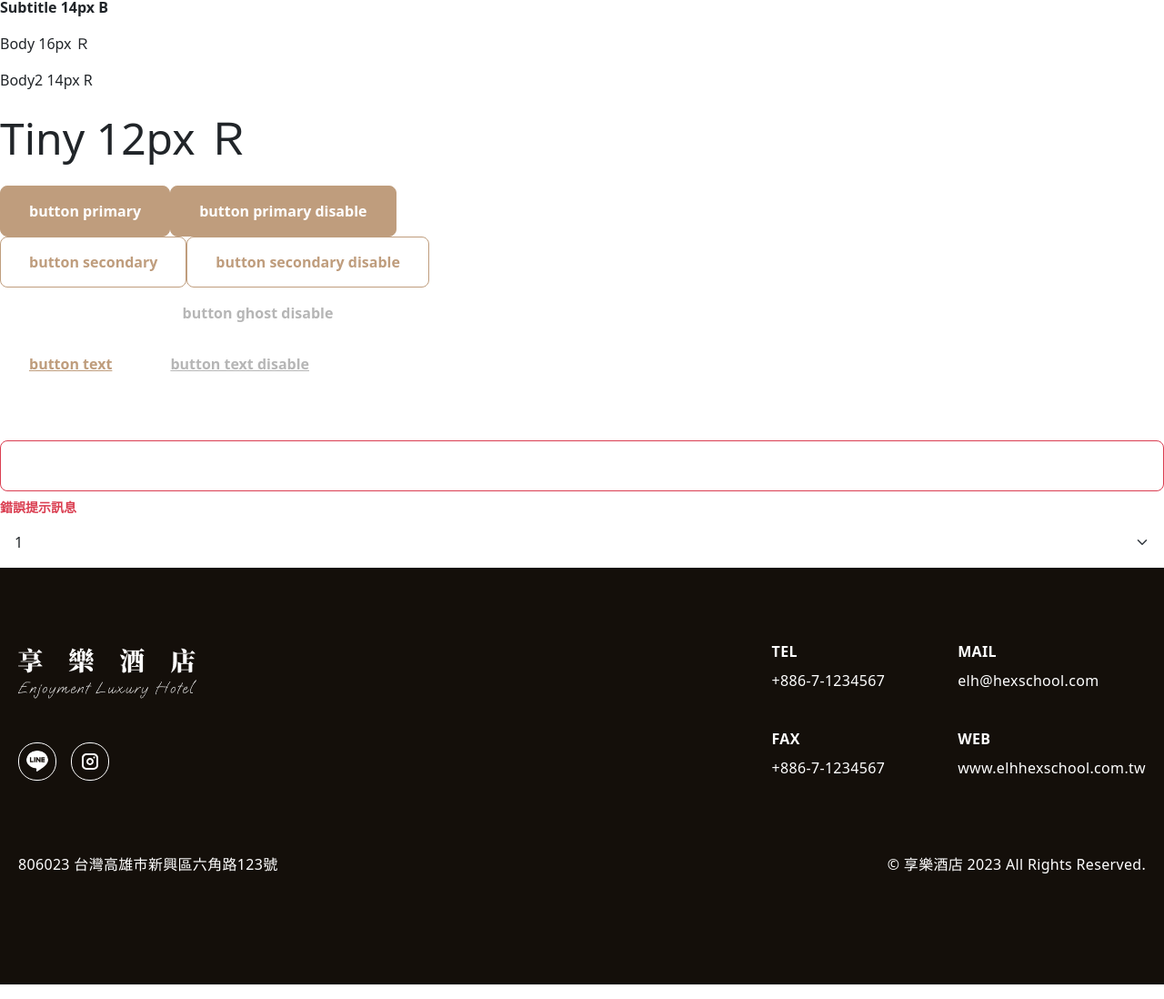
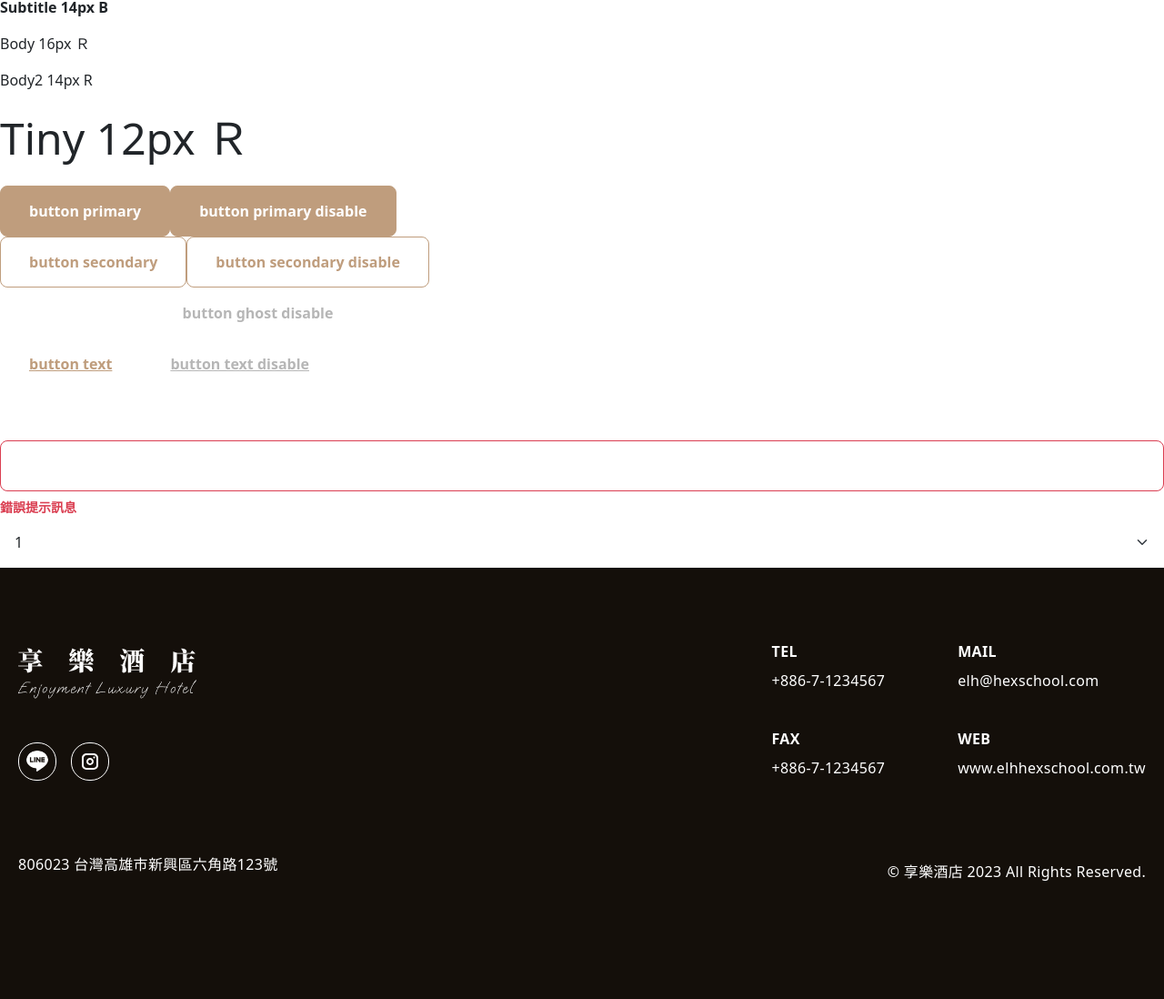
Before and after one commit to ayugioh2003/hexhotel-frontend-2024, a React (Vite) app: page /#/ in a window 1280 px wide. Shown: the part 674-1772 px from the top of the page at 91% size. Built offline with nearby package versions, Linux system fonts and the light colour scheme.

Commit message:
refactor: change max-width to min-width

```diff
--- a/src/styles/_footer.scss
+++ b/src/styles/_footer.scss
@@ -1,13 +1,14 @@
 @mixin textAttritube(){
   font-size: 16px;
-  font-weight: 500;
   font-style: normal;
   line-height: 1.5;
   letter-spacing: 0.32px;
-  color: $neutral-0;
-  @media (max-width: 767.99px) {
   font-weight: 400;
   color: $neutral-40;
+  color: $neutral-0;
+  @media (min-width: 768px) {
+    font-weight: 500;
+    color: $neutral-0;
   }
 }
 @mixin labelAttritube(){
@@ -20,9 +21,9 @@
 }
 .footer-wrapper {
   background-color: $background;
+  padding: 80px 0;
+  @media(min-width: 768px) {
     padding: 80px 0 120px 0;
-  @media(max-width: 767.99px) {
-    padding: 80px 0;
   }
   .footer {
     max-width: 1296px;
@@ -30,11 +31,11 @@
     padding: 0 20px;
     margin: 0 auto;
     color: $neutral-0;
+    display: block;
+    @media (min-width: 768px) {
       display: flex;
       flex-wrap: wrap;
       justify-content: space-between;
-    @media (max-width: 767.99px) {
-      display: block;
     }
     .logo-area {
       & > img {
@@ -48,35 +49,37 @@
           margin-right: 16px;
         }
       }
-      @media (max-width: 767.99px) {
       margin-bottom: 40px;
+      @media (min-width: 768px) {
+        margin-bottom: 0;
       }
     }
     .info-area {
       .info-group {
+        display: block;
+          &:first-of-type {
+            margin-bottom: 16px;
+          }
+        @media (min-width: 768px) {
           display: flex;
           &:first-of-type {
             margin-bottom: 40px;
-        }
-        @media (max-width: 767.99px) {
-          display: block;
-          &:first-of-type {
-            margin-bottom: 16px;
           }
         }
       }
       .info-item {
         &:nth-of-type(odd) {
+          margin-right: 0;
+          @media (min-width: 768px) {
             margin-right: 80px;
-          @media (max-width: 767.99px) {
-            margin-right: 0;
           }
         }
-        @media (max-width: 767.99px) {
         margin-bottom: 16px;
         &:last-of-type {
           margin-bottom: 0;
         }
+        @media (min-width: 768px) {
+          margin-bottom: 0;
         }
 
         p {
@@ -94,15 +97,17 @@
     .bottom-area {
       width: 100%;
       display: flex;
+      flex-direction: column;
       justify-content: space-between;
-      align-items: center;
+      align-items: flex-start;
       margin-top: 80px;
-      @media (max-width: 767.99px) {
-        flex-direction: column;
-        align-items: flex-start;
       span:first-of-type {
         margin-bottom: 16px;
       }
+      @media (min-width: 768px) {
+        flex-direction: row;
+        align-items: center;
+
       }
       span {
         @include textAttritube();
```
Lines whose indentation alone changed are shown as unchanged.
